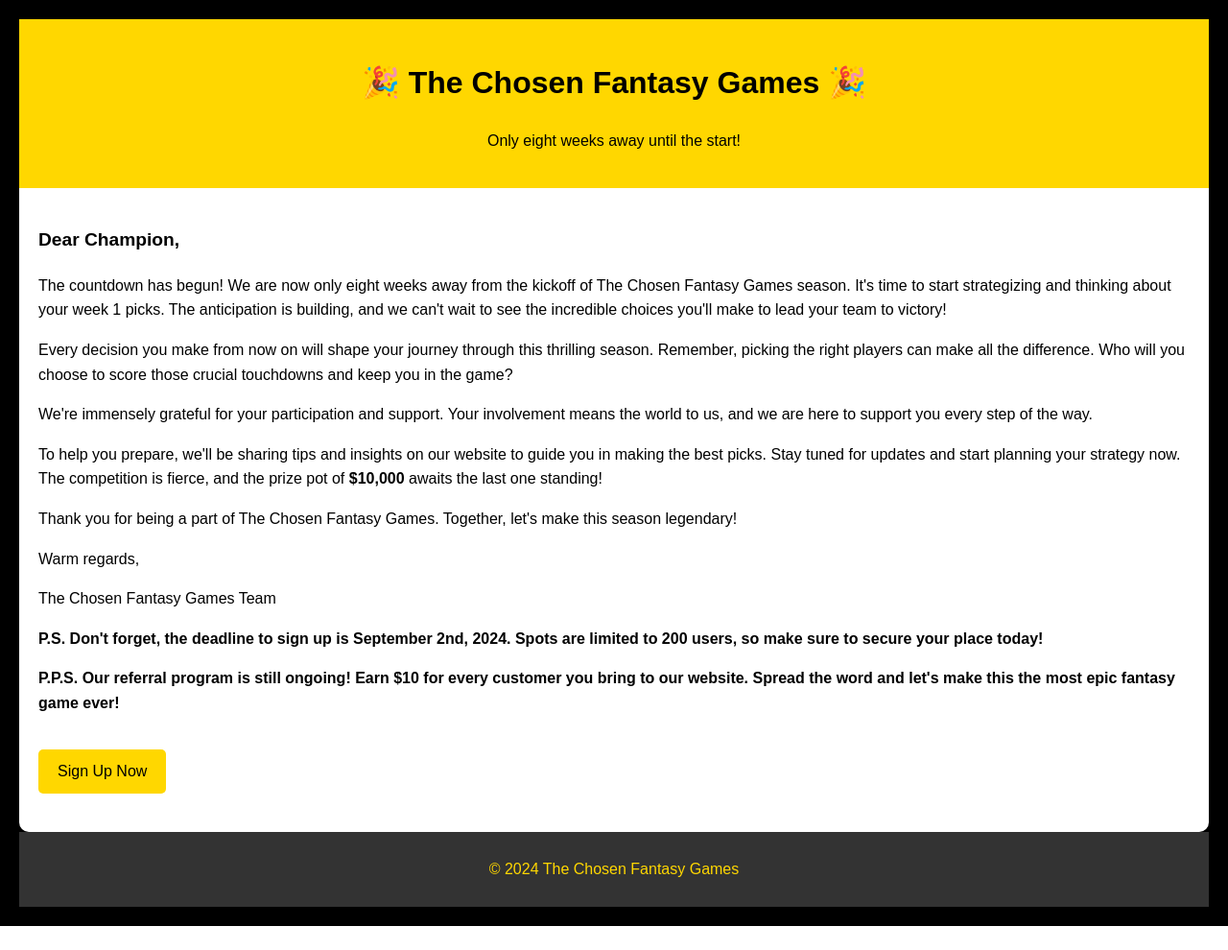
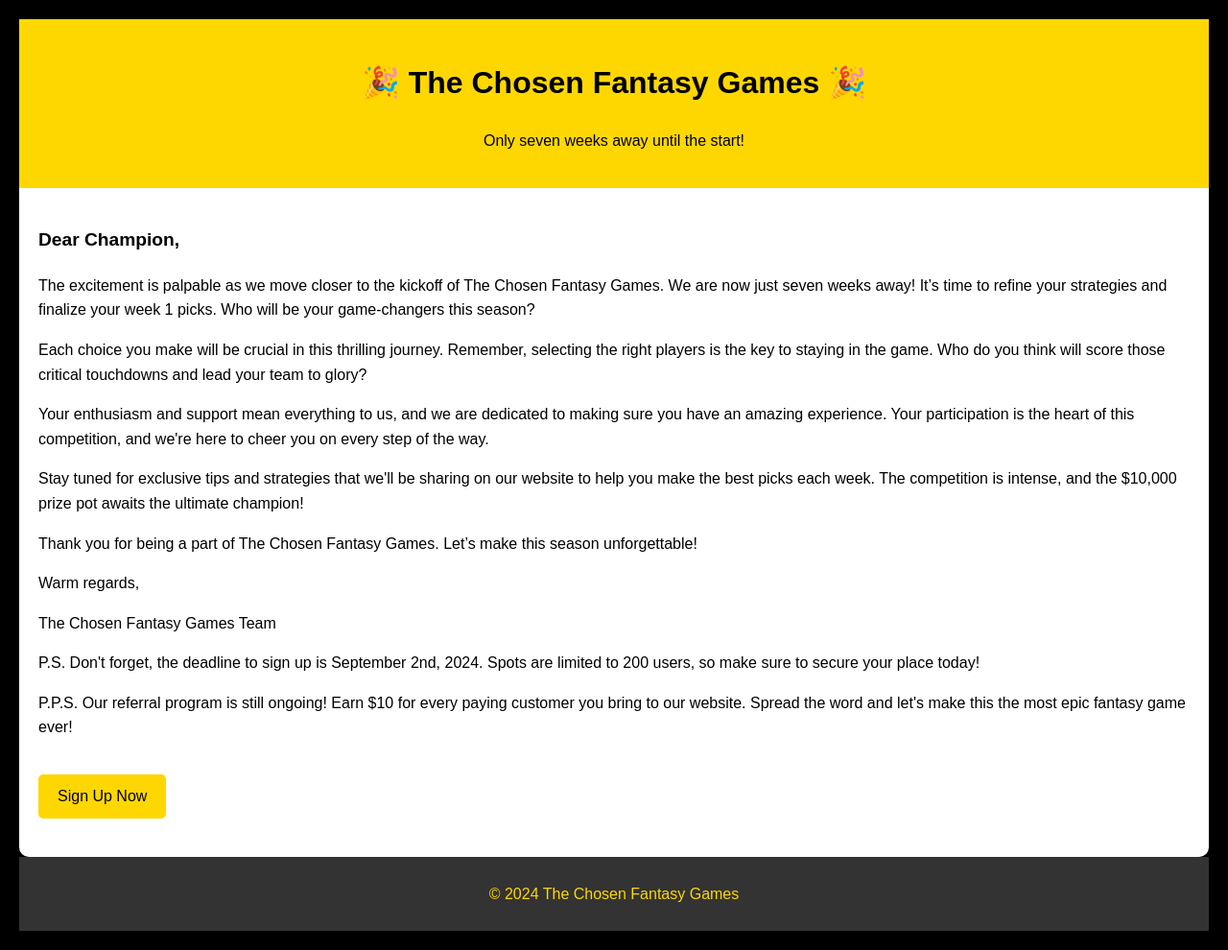
Before and after one commit to justinhmosher/bigBallzUpdated, a Django app: template templates/authentication/emarketing.html in a window 1280 px wide. Shown: the whole page at 96% size. Before the commit the page ends 965 px from the top, so only its background shows below. Run offline with Django 3.2, Linux system fonts and the light colour scheme; the template is opened without the code that fills it, so the values that code supplies are empty; some libraries are stand-ins or nearby versions.

Commit message:
polishing

```diff
--- a/authentication/management/commands/email.py
+++ b/authentication/management/commands/email.py
@@ -25,7 +25,7 @@ class Command(BaseCommand):
             message = MIMEMultipart()
             message['From'] = f"{sender_name} <{sender_email}>"
             message['To'] = receiver_email
-            message['Subject'] = "8 Weeks Away"
+            message['Subject'] = "7 Weeks Away"
             body = render_to_string('authentication/emarketing.html')
             message.attach(MIMEText(body, "html"))
             text = message.as_string()
--- a/templates/authentication/emarketing.html
+++ b/templates/authentication/emarketing.html
@@ -58,20 +58,20 @@
     <div class="container">
         <div class="header">
             <h1>🎉 The Chosen Fantasy Games 🎉</h1>
-            <p>Only eight weeks away until the start!</p>
+            <p>Only seven weeks away until the start!</p>
         </div>
         <div class="content">
             <p class="appreciation"><span class="highlight">Dear Champion,</span></p>
-            <p>The countdown has begun! We are now only eight weeks away from the kickoff of The Chosen Fantasy Games season. It's time to start strategizing and thinking about your week 1 picks. The anticipation is building, and we can't wait to see the incredible choices you'll make to lead your team to victory!</p>
-            <p>Every decision you make from now on will shape your journey through this thrilling season. Remember, picking the right players can make all the difference. Who will you choose to score those crucial touchdowns and keep you in the game?</p>
-            <p>We're immensely grateful for your participation and support. Your involvement means the world to us, and we are here to support you every step of the way.</p>
-            <p>To help you prepare, we'll be sharing tips and insights on our website to guide you in making the best picks. Stay tuned for updates and start planning your strategy now. The competition is fierce, and the prize pot of <span class="highlight">$10,000</span> awaits the last one standing!</p>
-            <p>Thank you for being a part of The Chosen Fantasy Games. Together, let's make this season legendary!</p>
+            <p>The excitement is palpable as we move closer to the kickoff of The Chosen Fantasy Games. We are now just seven weeks away! It’s time to refine your strategies and finalize your week 1 picks. Who will be your game-changers this season?</p>
+            <p>Each choice you make will be crucial in this thrilling journey. Remember, selecting the right players is the key to staying in the game. Who do you think will score those critical touchdowns and lead your team to glory?</p>
+            <p>Your enthusiasm and support mean everything to us, and we are dedicated to making sure you have an amazing experience. Your participation is the heart of this competition, and we're here to cheer you on every step of the way.</p>
+            <p>Stay tuned for exclusive tips and strategies that we'll be sharing on our website to help you make the best picks each week. The competition is intense, and the $10,000 prize pot awaits the ultimate champion!</p>
+            <p>Thank you for being a part of The Chosen Fantasy Games. Let’s make this season unforgettable!</p>
             <p>Warm regards,</p>
             <p>The Chosen Fantasy Games Team</p>
-            <p><span class="highlight">P.S. Don't forget, the deadline to sign up is September 2nd, 2024. Spots are limited to 200 users, so make sure to secure your place today!</span></p>
-            <p><span class="highlight">P.P.S. Our referral program is still ongoing! Earn $10 for every customer you bring to our website. Spread the word and let's make this the most epic fantasy game ever!</span></p>
-            <a href="https://thechosenfg.com/signup" class="button">Sign Up Now</a>
+            <p>P.S. Don't forget, the deadline to sign up is September 2nd, 2024. Spots are limited to 200 users, so make sure to secure your place today!</p>
+            <p>P.P.S. Our referral program is still ongoing! Earn $10 for every paying customer you bring to our website. Spread the word and let's make this the most epic fantasy game ever!</p>
+            <a href="https://yourwebsite.com/signup" class="button">Sign Up Now</a>
         </div>
         <div class="footer">
             <p>&copy; 2024 The Chosen Fantasy Games</p>
```
